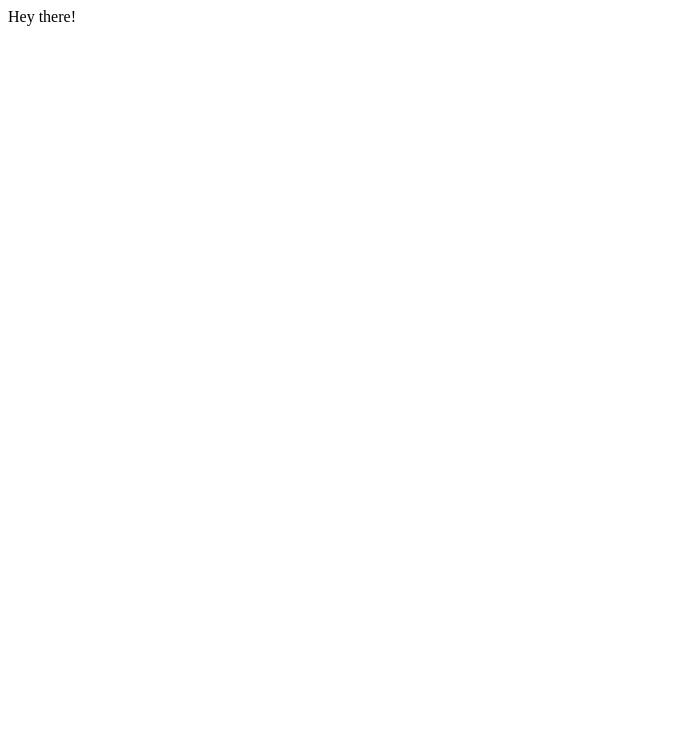
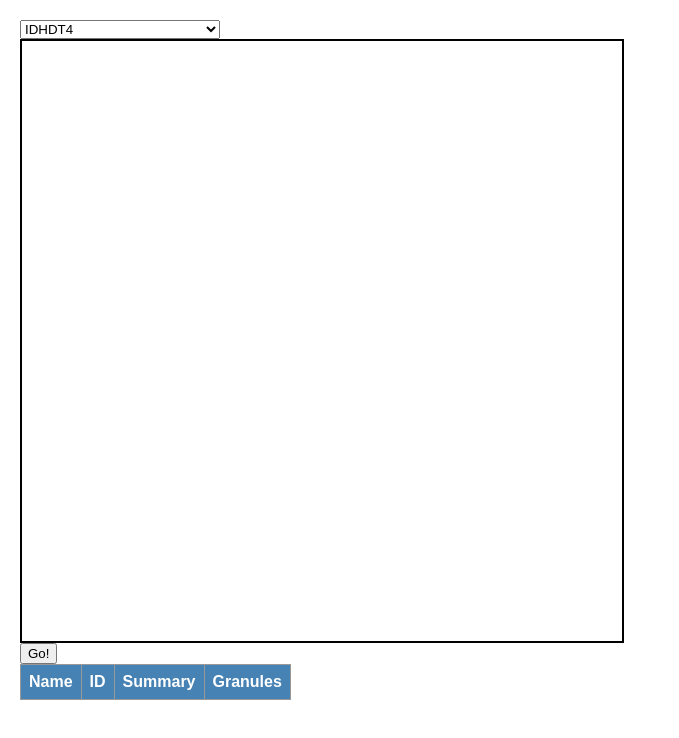
Before and after one commit to nsidc/data-access-tool-ui, a React app: page / in a window 1280 px wide. Shown: the top 738 px of the page, without its empty margins (0-679 px from the left). Built offline with nearby package versions, Linux system fonts and the light colour scheme; the HTML template or start-up script is replaced by a standard one.

Commit message:
Add basic layout for the page

```diff
--- /dev/null
+++ b/src/index.css
@@ -0,0 +1,42 @@
+body {
+    font-family: 'Arial';
+    margin: 20px;
+}
+
+#globe {
+    width: 600px;
+    height: 600px;
+    border: 2px solid;
+}
+
+.dropdown {
+    width: 200px;
+}
+
+table {
+    display: block;
+    border-collapse: collapse;
+    table-layout: auto;
+    height: 500px;
+    width: 1000px;
+    overflow-y: scroll;
+}
+
+td, th {
+    border: 1px solid #999;
+    padding: 0.5rem;
+    text-align: left;
+}
+
+thead {
+    background: steelblue;
+    color: white;
+}
+
+tbody tr:nth-child(odd) {
+    background: #eee;
+}
+
+tbody tr:hover {
+    background: #d7e4ef;
+}
--- a/src/index.tsx
+++ b/src/index.tsx
@@ -1,21 +1,55 @@
 import * as React from 'react';
 import * as ReactDOM from 'react-dom';
+import './index.css';
 
-class CMR extends React.Component {
+
+class SpatialUI extends React.Component {
     render() {
         return (
-            <div className="everest-stuff">
-              <div>
-                <span>Hey there!</span>
-              </div>
+            <div>
+              <CollectionSelector/>
+              <div id="globe"></div>
+              <button type="button" name="Go!" placeholder="">Go!</button>
+              <GranuleList/>
             </div>
         );
+    }
+}
+
+class CollectionSelector extends React.Component {
+    render() {
+        return (
+            <select className="dropdown" name="collections">
+              <option>IDHDT4</option>
+              <option>ILATM1B</option>
+              <option>ILVIS2</option>
+            </select>
+        )
+    }
+}
+
+class GranuleList extends React.Component {
+    render() {
+        return (
+            <table>
+              <thead>
+                <tr>
+                  <th>Name</th>
+                  <th>ID</th>
+                  <th>Summary</th>
+                  <th>Granules</th>
+                </tr>
+              </thead>
+              <tbody>
+              </tbody>
+            </table>
+        )
     }
 }
 
 // ========================================
 
 ReactDOM.render(
-    <CMR />,
+    <SpatialUI />,
     document.getElementById('everest-ui')
 );
```
